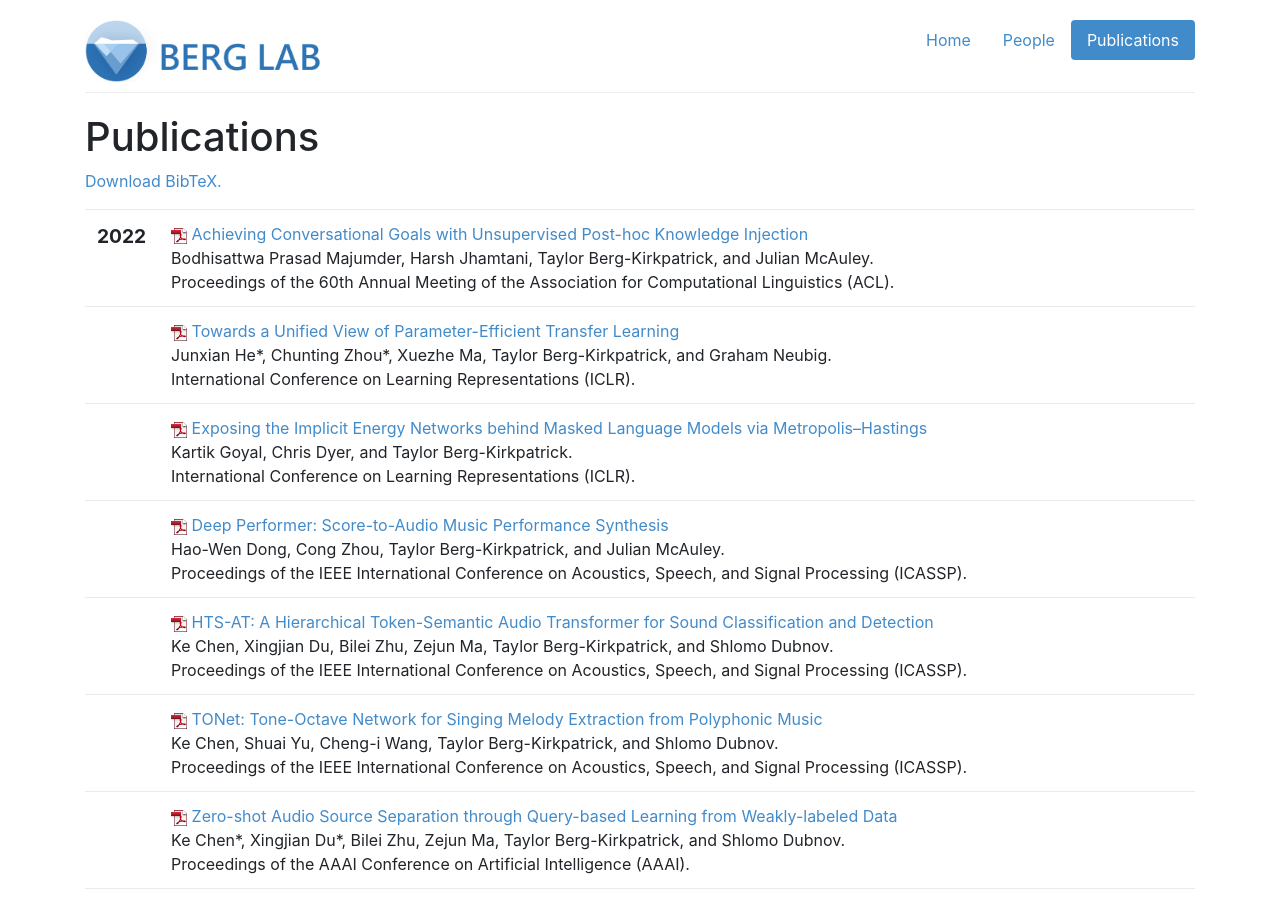
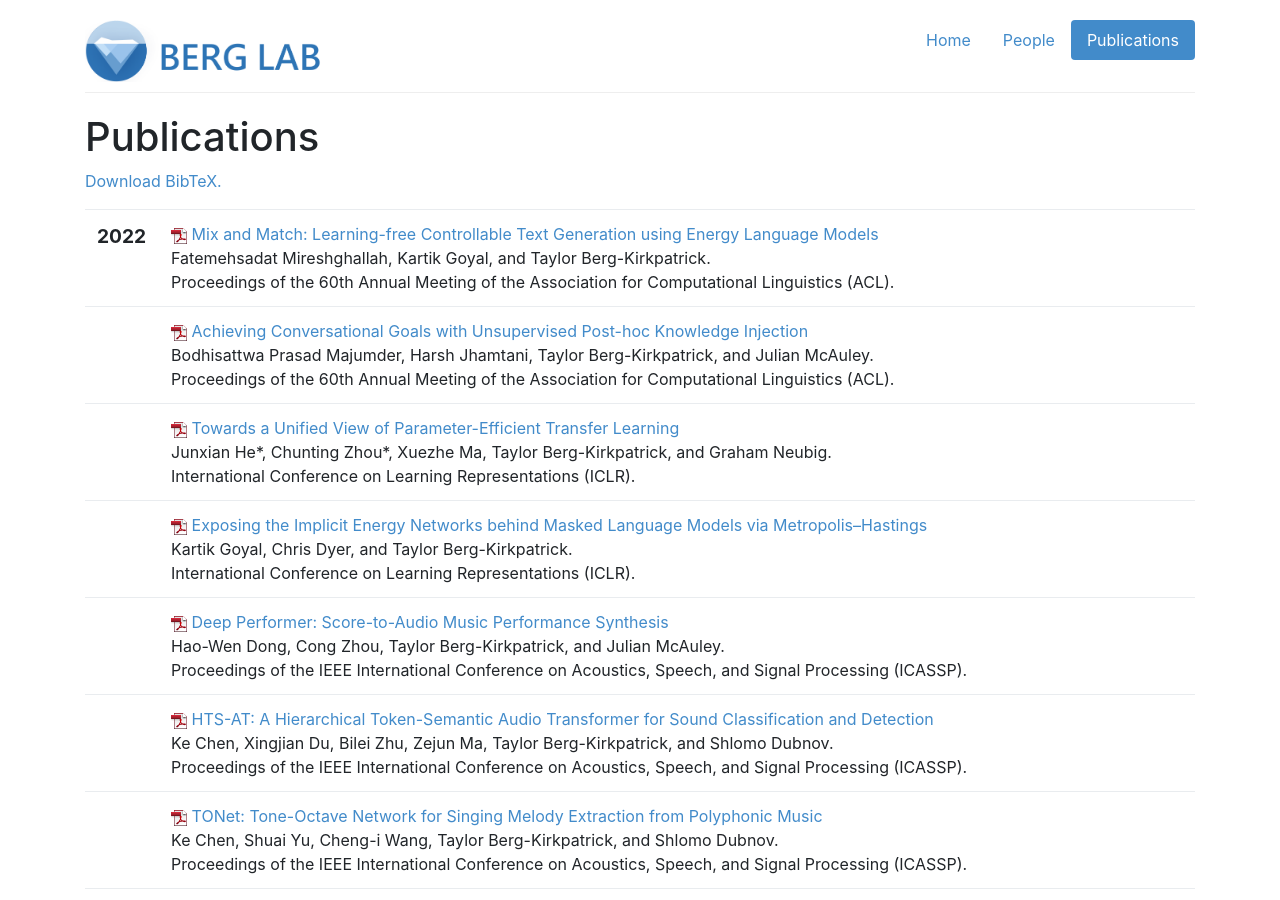
Before and after one commit to icebergnlp/icebergnlp.github.io, a Jekyll site: the page built from publications.html, in a window 1280 px wide and 900 px high. Built offline with Jekyll 4.4.1, drawn with Linux system fonts in a browser that asks for light colours.

Commit message:
Added Niloofar and Kartik's paper

```diff
--- a/_includes/pubs.html
+++ b/_includes/pubs.html
@@ -6,6 +6,28 @@
 			<span class="date">
 
 				<big><strong>2022</strong></big><br />
+
+
+			</span>
+		</td>
+		<td class="publication">
+			<span class="pubtitle">
+					<img src="img/pdficon_small.png" width="16"
+						height="16" alt="PDF" />
+				<a href="https://arxiv.org/pdf/2203.13299.pdf">Mix and Match: Learning-free Controllable Text Generation using Energy Language Models</a>
+			</span><br />
+			<span class="authors">
+				Fatemehsadat Mireshghallah, Kartik Goyal, and Taylor Berg-Kirkpatrick.
+			</span><br />
+			<span class="venuetype"></span><span class="venue">Proceedings of the 60th Annual Meeting of the Association for Computational Linguistics (ACL)</span>.
+			<br />
+			<span class="links">
+			</span>
+		</td>
+	</tr>
+	<tr>
+		<td>
+			<span class="date">
 
 
 			</span>
```
Also changed, not shown: bib/berglab-pubs.bib (+9 -0 lines).
